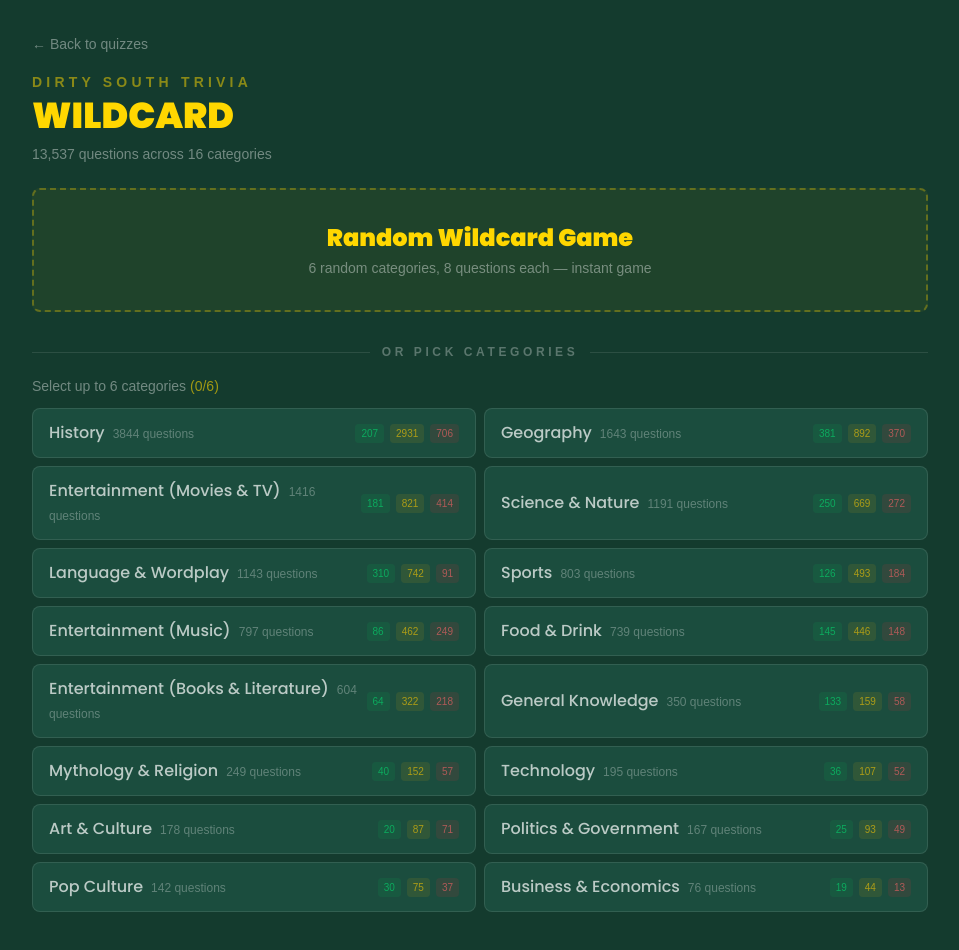
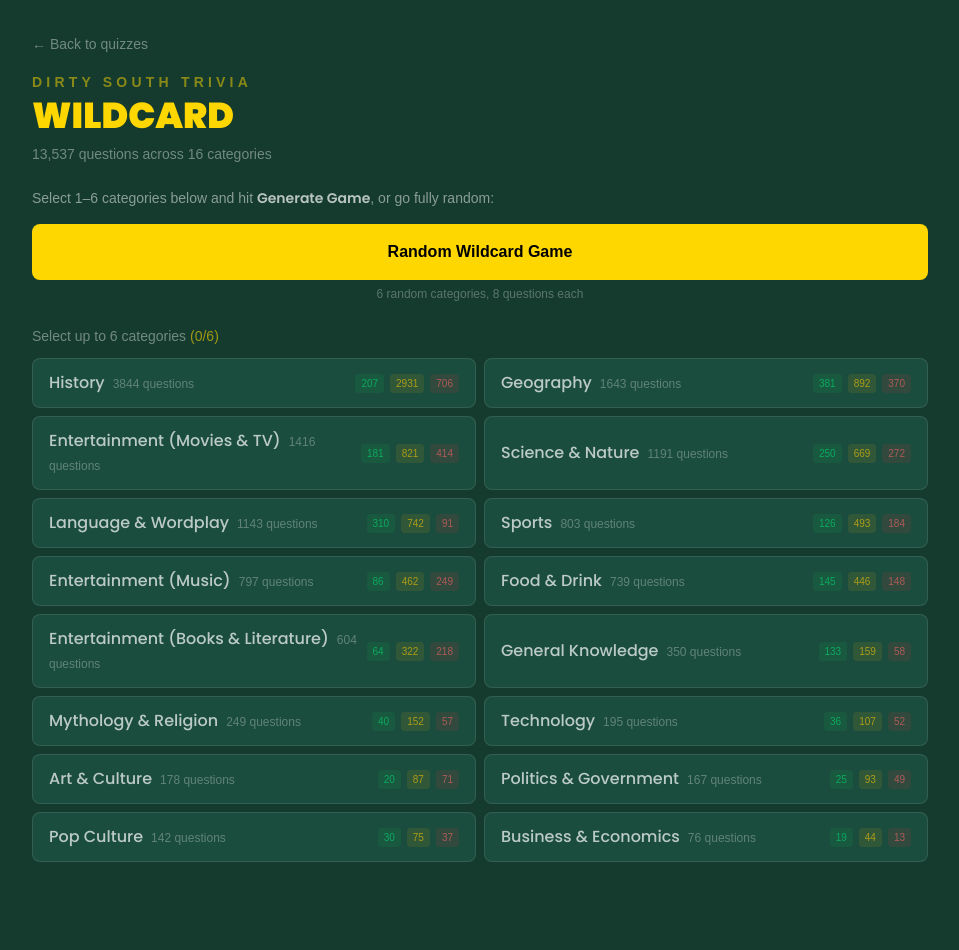
Before and after one commit to prahlaadr/trivia-platform, a Next.js app in the folder web/: page /wildcard in a window 1280 px wide. Shown: the top 950 px of the page, without its empty margins (160-1119 px from the left). After the commit the page ends 918 px from the top, so only its background shows below. Built offline with nearby package versions, Linux system fonts and the light colour scheme; a web font is replaced by a local one.

Commit message:
Improve Wildcard UX: add instructions, solid button instead of dashed zone
Co-Authored-By: Claude Opus 4.6 (1M context) <noreply@anthropic.com>

```diff
--- a/web/src/app/wildcard/page.tsx
+++ b/web/src/app/wildcard/page.tsx
@@ -124,6 +124,24 @@ export default function WildcardPage() {
           {questions.length.toLocaleString()} questions across {categories.length} categories
         </p>
 
+        {/* Instructions + Random button — hidden when game is generated */}
+        {!generatedGame && (
+          <div className="mb-6">
+            <p className="mb-4 text-sm text-white/50">
+              Select 1–6 categories below and hit <span className="font-semibold text-white/70">Generate Game</span>, or go fully random:
+            </p>
+            <button
+              onClick={() => handleGenerate("wildcard")}
+              className="w-full rounded-lg bg-[#FFD700] py-3.5 text-center font-bold text-black transition-all hover:bg-[#FFD700]/90 sm:py-4"
+            >
+              Random Wildcard Game
+            </button>
+            <p className="mt-1.5 text-center text-xs text-white/30">
+              6 random categories, 8 questions each
+            </p>
+          </div>
+        )}
+
         {/* Generated Game Preview */}
         {generatedGame && (
           <div className="mb-8 rounded-lg border border-[#4EC9B0]/30 bg-[#1B4D3E] p-4 sm:p-6">
@@ -214,29 +232,8 @@ export default function WildcardPage() {
         {/* Category Selection — shown when no game generated */}
         {!generatedGame && (
           <>
-            {/* Quick Generate */}
-            <button
-              onClick={() => handleGenerate("wildcard")}
-              className="mb-8 w-full rounded-lg border-2 border-dashed border-[#FFD700]/30 bg-[#FFD700]/5 p-6 text-center transition-all hover:border-[#FFD700]/50 hover:bg-[#FFD700]/10 sm:p-8"
-            >
-              <span className="block text-xl font-black text-[#FFD700] sm:text-2xl">
-                Random Wildcard Game
-              </span>
-              <span className="mt-1 block text-sm text-white/40">
-                6 random categories, 8 questions each — instant game
-              </span>
-            </button>
-
-            {/* Or pick categories */}
+            {/* Category Selection */}
             <div className="mb-6">
-              <div className="mb-4 flex items-center gap-3">
-                <div className="h-px flex-1 bg-white/10" />
-                <p className="text-xs font-bold uppercase tracking-[0.3em] text-white/30">
-                  or pick categories
-                </p>
-                <div className="h-px flex-1 bg-white/10" />
-              </div>
-
               <p className="mb-3 text-sm text-white/40">
                 Select up to 6 categories{" "}
                 <span className="text-[#FFD700]/60">
```
